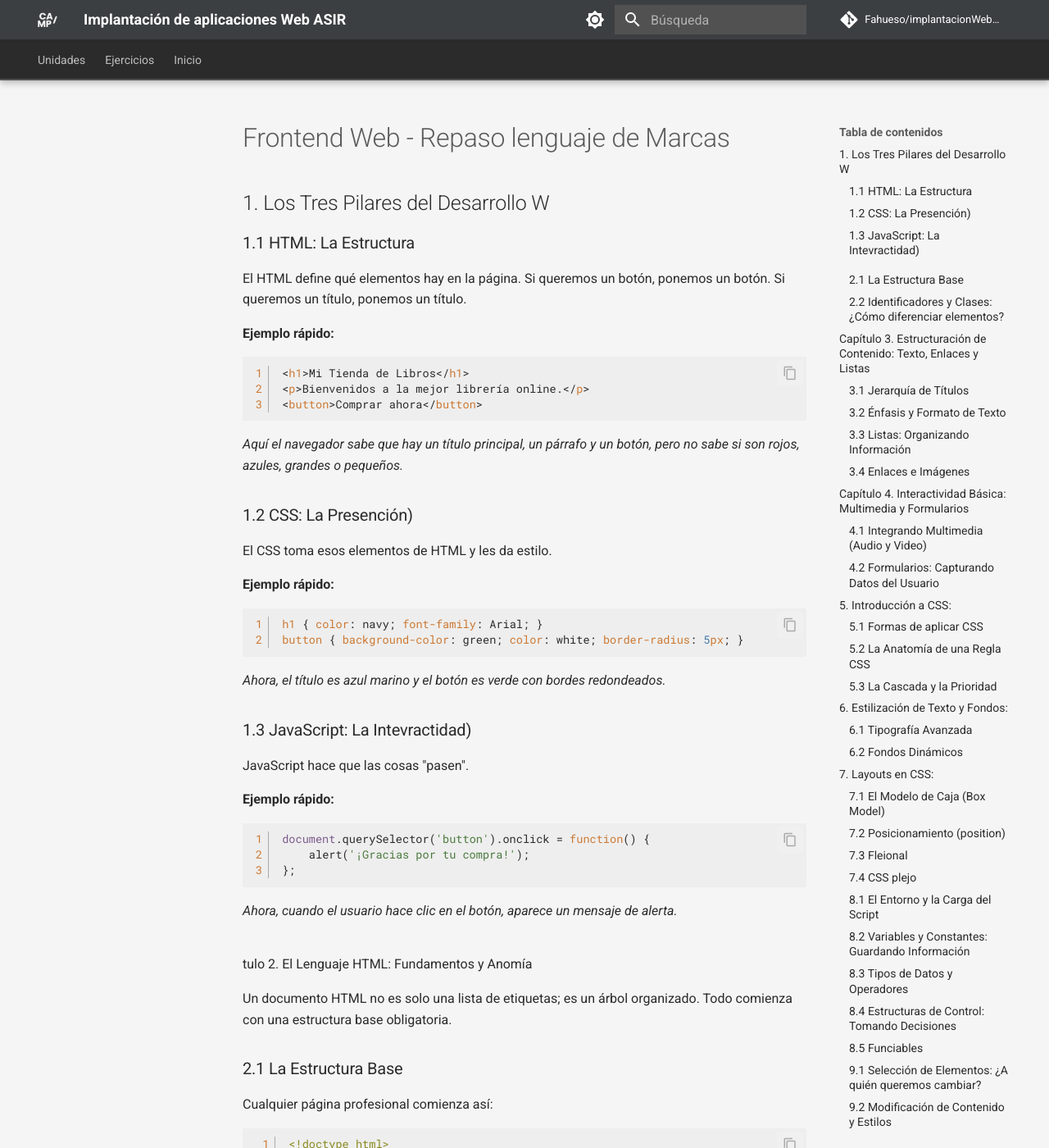
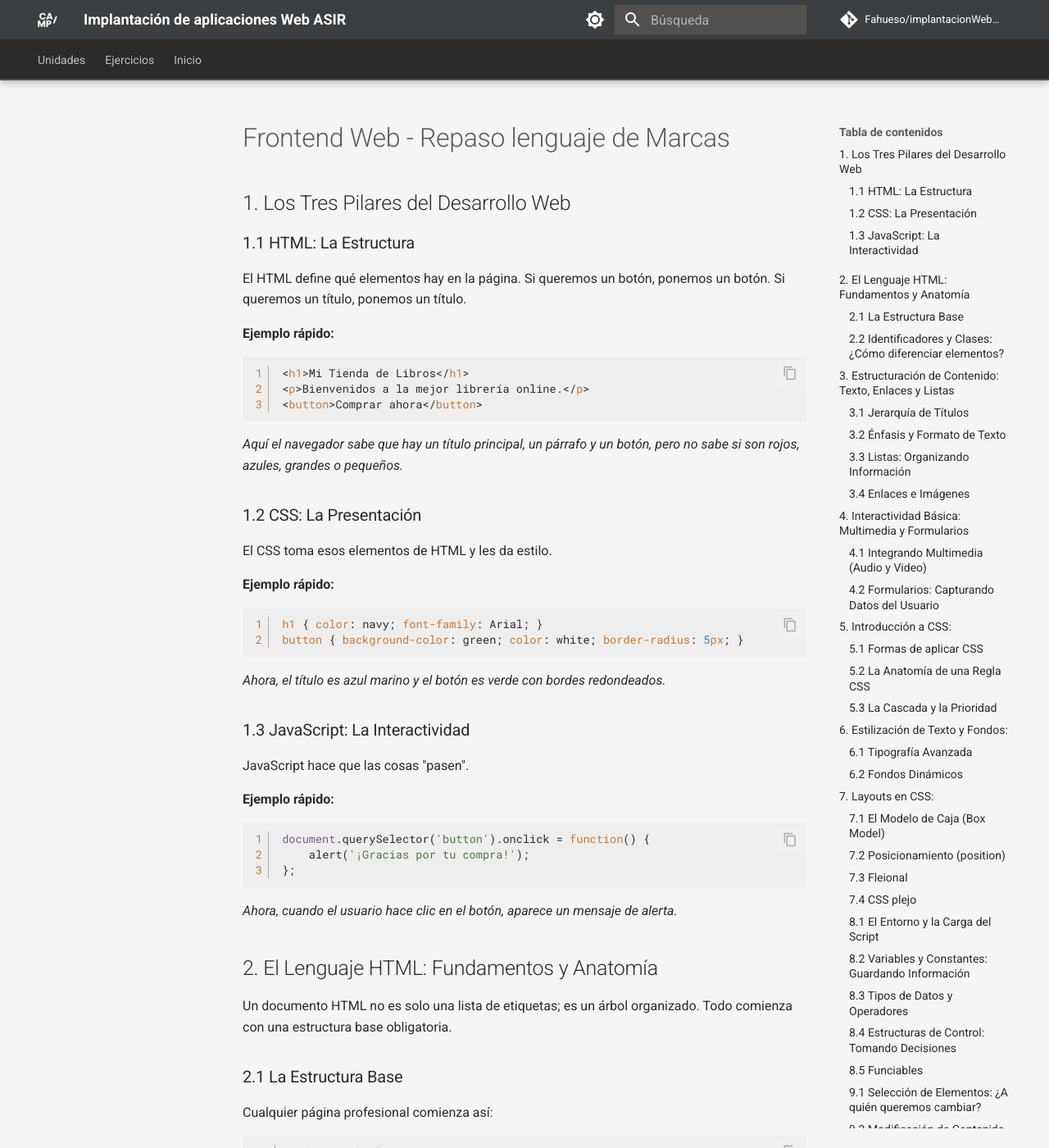
Before and after one commit to Fahueso/implantacionWebASIR, an MkDocs documentation site: the page built from docs/unidades/ud02a.md, in a window 1280 px wide and 1400 px high. Shown: the whole window at 82% size. Built offline with MkDocs 1.6.1 and Material for MkDocs 9.7.7, drawn with Linux system fonts in a browser that asks for light colours; comment, search, counter and statistics services are not loaded; some of the changed text lies outside the part shown.

Commit message:
Correcciones menores

````diff
--- a/docs/unidades/ud02a.md
+++ b/docs/unidades/ud02a.md
@@ -1,6 +1,6 @@
 # Frontend Web - Repaso lenguaje de Marcas
 
-## 1. Los Tres Pilares del Desarrollo W
+## 1. Los Tres Pilares del Desarrollo Web
 
 
 ### 1.1 HTML: La Estructura
@@ -16,7 +16,7 @@ El HTML define qué elementos hay en la página. Si queremos un botón, ponemos
 ```
 *Aquí el navegador sabe que hay un título principal, un párrafo y un botón, pero no sabe si son rojos, azules, grandes o pequeños.*
 
-### 1.2 CSS: La Presención)
+### 1.2 CSS: La Presentación
 El CSS toma esos elementos de HTML y les da estilo.
 
 **Ejemplo rápido:**
@@ -26,7 +26,7 @@ button { background-color: green; color: white; border-radius: 5px; }
 ```
 *Ahora, el título es azul marino y el botón es verde con bordes redondeados.*
 
-### 1.3 JavaScript: La Intevractidad)
+### 1.3 JavaScript: La Interactividad
 JavaScript hace que las cosas "pasen".
 
 **Ejemplo rápido:**
@@ -38,7 +38,7 @@ document.querySelector('button').onclick = function() {
 *Ahora, cuando el usuario hace clic en el botón, aparece un mensaje de alerta.*
 
 ##
-tulo 2. El Lenguaje HTML: Fundamentos y Anomía
+## 2. El Lenguaje HTML: Fundamentos y Anatomía
 
 Un documento HTML no es solo una lista de etiquetas; es un árbol organizado. Todo comienza con una estructura base obligatoria.
 
@@ -83,7 +83,7 @@ Más adelante veremos como asignar el estilo deseado mediante CSS.
 
 ---
 
-## Capítulo 3. Estructuración de Contenido: Texto, Enlaces y Listas
+## 3. Estructuración de Contenido: Texto, Enlaces y Listas
 
 ### 3.1 Jerarquía de Títulos
 No uses el `<h1>` solo para que el texto sea grande; úsalo para organizar la  Esta jerarquía la tendrán en cuenta motores de búsqueda, entre otros.importancia.
@@ -147,7 +147,7 @@ La web es una red de conexiones. Así se crean:
 ```
 *El atributo `alt` es vital: si la imagen falla o el usuario es ciego, el navegador leerá esa descr.
 
-## Capítulo 4. Interactividad Básica: Multimedia y Formularios
+## 4. Interactividad Básica: Multimedia y Formularios
 
 En este capítulo pasamos de mostrar información a permitir que el usuario consuma contenido multimedia y, lo más importante, que nos envíe sus propios datos.
 
````
